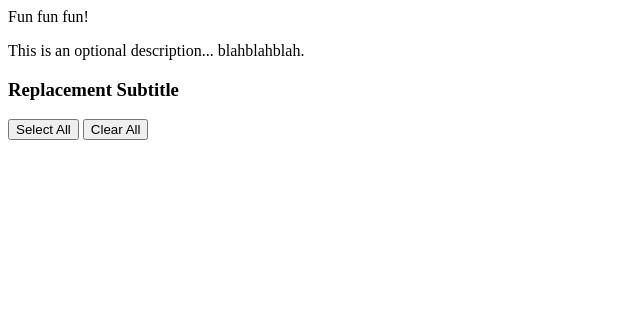
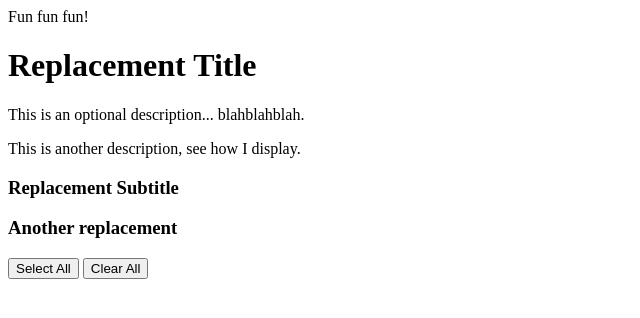
Before and after one commit to ChantalDesrochers/webComsPlay, a website built with webpack: page src/index.html in a window 1280 px wide. Shown: the whole page, without its empty margins (0-640 px from the left). Built offline with nearby package versions, Linux system fonts and the light colour scheme.

```diff
--- a/src/index.html
+++ b/src/index.html
@@ -10,12 +10,17 @@
 </head>
 <body>
     Fun fun fun!
-    <to-do-app h1="Replacement Title">
+    <div>
+    <to-do-app>
+        <h1 slot="title">Replacement Title</h1>
         <p slot="description">This is an optional description... blahblahblah.</p>
+        <p slot="description">This is another description, see how I display.</p>
         <h3 slot="subtitle">Replacement Subtitle</h3>
+        <h3 slot="subtitle">Another replacement</h3>
         <button slot="selectors">Select All</button>
         <button slot="selectors">Clear All</button>
     </to-do-app>
+    </div>
     <to-do-app>
     </to-do-app>
 </body>
```
Also changed, not shown: src/to-do-app.js (+2 -24 lines), src/to-do-item.js (+0 -35 lines).
